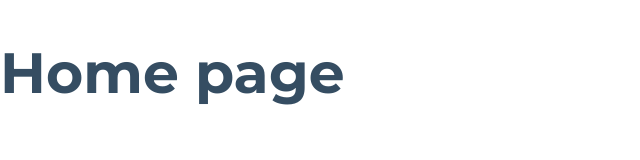
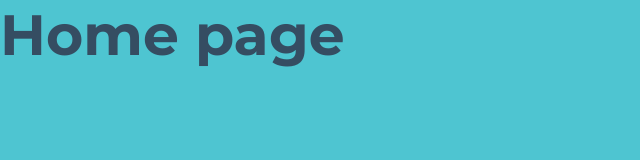
Before and after one commit to soumen-saniel/nancy-portfolio, a Gatsby site: page / in a window 1280 px wide. Shown: the whole page, without its empty margins (0-640 px from the left). Built offline with nearby package versions, Linux system fonts and the light colour scheme; Gatsby itself is replaced by a stand-in of ours; a web font is replaced by a local one.

Commit message:
add: scss module

```diff
--- a/gatsby-config.js
+++ b/gatsby-config.js
@@ -48,7 +48,7 @@
         background_color: '#F2F1F0',
         theme_color: '#4EC5D1',
         display: 'Nancy Goel',
-        icon: 'src/assets/logo.png'
+        icon: 'src/assets/logoIcon.png'
       }
     },
     /**
--- a/src/components/Layout/index.js
+++ b/src/components/Layout/index.js
@@ -2,13 +2,13 @@
 import PropType from 'prop-types'
 import 'normalize.css/normalize.css'
 import 'src/styles/index.scss'
-import './layout.module.scss'
+import styles from './style.module.scss'
 
 function Layout (props) {
   return (
-    <React.Fragment>
+    <div className={styles.root}>
       {props.children}
-    </React.Fragment>
+    </div>
   )
 }
 
--- /dev/null
+++ b/src/components/Layout/style.module.scss
@@ -0,0 +1,7 @@
+@import 'src/styles/variables.scss';
+
+.root {
+  background: $bg-3;
+  height: 100vh;
+  width: 100vw;
+}
--- a/src/styles/index.scss
+++ b/src/styles/index.scss
@@ -83,6 +83,7 @@
   font-size: 56.832px;
   line-height: 69px;
   color: inherit;
+  margin-top: 0px;
 
   @include media(">xs", "<sm") {
     font-size: 29.2969px;
```
Also changed, not shown: public/index.html (+1 -1 lines), public/icons/icon-144x144.png, public/icons/icon-192x192.png, public/icons/icon-256x256.png, public/icons/icon-384x384.png, public/icons/icon-48x48.png, public/icons/icon-512x512.png, public/icons/icon-72x72.png, public/icons/icon-96x96.png, public/manifest.webmanifest, src/assets/logoIcon.png (added), src/components/Layout/layout.module.scss (deleted).
